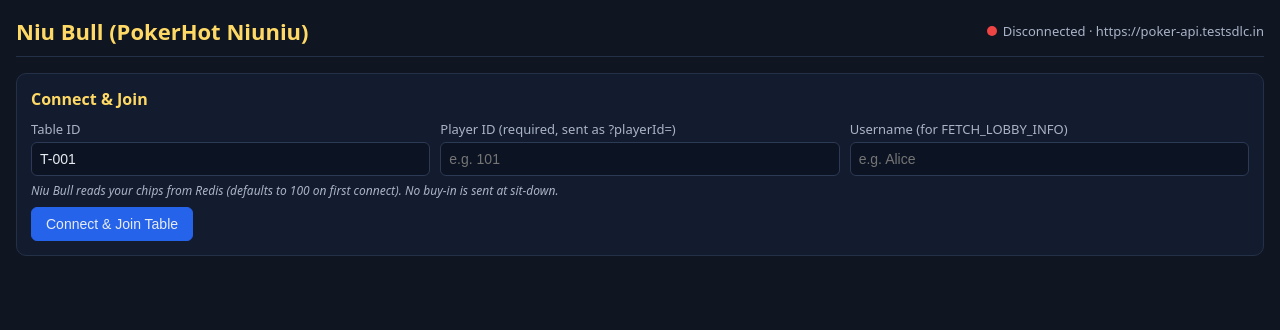
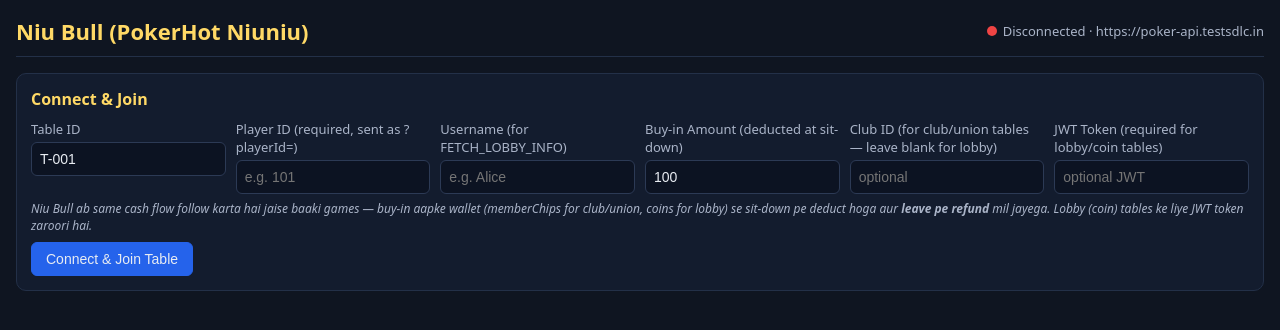
Before and after one commit to gaffarsweb/verificationEmail, a React (Create React App) app: page /niubull-game in a window 1280 px wide. Shown: the top 330 px of the page. Built offline with nearby package versions, Linux system fonts and the light colour scheme.

Commit message:
Update NiuBullGame.jsx

```diff
--- a/src/component/NiuBullGame.jsx
+++ b/src/component/NiuBullGame.jsx
@@ -392,6 +392,11 @@ export default function NiuBullGame() {
   const [topUpAmount, setTopUpAmount] = useState(200);
   const [pickedSeat, setPickedSeat] = useState("");
 
+  // Buy-in flow (replaces old Redis chip read)
+  const [buyInAmount, setBuyInAmount] = useState(100);
+  const [clubId, setClubId] = useState("");
+  const [jwtToken, setJwtToken] = useState("");
+
   const [state, dispatch] = useReducer(reducer, initialState);
 
   const [tickNow, setTickNow] = useState(Date.now());
@@ -693,17 +698,26 @@ export default function NiuBullGame() {
     socket.on("NIU_BALANCE_LOW", ({ balance, minBuyIn, message }) => {
       dispatch({ type: "SHOW_TOPUP", info: { balance, minBuyIn, message } });
     });
-    socket.on("GAME_ERROR", ({ reason, minBuyIn, balance }) => {
-      // Sit-in rejected for low balance: server sends BOTH minBuyIn and balance.
+    socket.on("GAME_ERROR", ({ reason, minBuyIn, balance, msg }) => {
+      // Sit-in / sit-down rejected for low balance — server sends BOTH minBuyIn AND balance.
       if (minBuyIn != null && balance != null) {
-        const msg = `Sit in failed — need ${minBuyIn} chips (you have ${balance}). Top up to continue.`;
-        pushToast(msg, "warn");
-        dispatch({
-          type: "SHOW_TOPUP",
-          info: { balance, minBuyIn, message: msg },
-        });
+        const m = `Sit failed — need ${minBuyIn} chips (you have ${balance}). Top up to continue.`;
+        pushToast(m, "warn");
+        dispatch({ type: "SHOW_TOPUP", info: { balance, minBuyIn, message: m } });
         return;
       }
+
+      // Friendly mapping for backend's technical reason codes.
+      const friendly = {
+        chip_deduction_failed: "Chip deduction failed — please retry or contact support.",
+        coin_deduction_failed: `Coin deduction failed${msg ? `: ${msg}` : ""}.`,
+        Invalid_Token: "Session expired — please log in again.",
+      };
+      if (friendly[reason]) {
+        pushToast(friendly[reason], "error");
+        return;
+      }
+
       pushToast(`Error: ${reason}${minBuyIn ? ` (min ${minBuyIn})` : ""}`, "error");
       if (reason && reason.toLowerCase().includes("insufficient")) {
         dispatch({ type: "SHOW_TOPUP", info: { minBuyIn, message: reason } });
@@ -732,10 +746,20 @@ export default function NiuBullGame() {
   const sitDown = (seatId) => {
     if (!seatId) return pushToast("Pick a seat first", "warn");
     if (!socket) return pushToast("Not connected", "error");
-    // Niu Bull: server reads chips from Redis — no `amount` needed.
-    socket.emit("SIT_DOWN", {
+
+    const amt = Number(buyInAmount);
+    if (!amt || amt <= 0) {
+      return pushToast("Buy-in amount required (> 0)", "warn");
+    }
+
+    // Niu Bull now uses the same cash flow as other games — amount is
+    // deducted at sit-down and refunded on leave.
+    socket.emit("SIT_DOWN_CLUB_TABLE", {
       tableId,
       seatId: Number(seatId),
+      amount: amt,
+      clubId: clubId.trim() || null,
+      token: jwtToken.trim() || undefined,
     });
   };
 
@@ -831,9 +855,29 @@ export default function NiuBullGame() {
               Username (for FETCH_LOBBY_INFO)
               <input value={username} onChange={(e) => setUsername(e.target.value)} placeholder="e.g. Alice" />
             </label>
+            <label>
+              Buy-in Amount (deducted at sit-down)
+              <input
+                type="number"
+                value={buyInAmount}
+                onChange={(e) => setBuyInAmount(e.target.value)}
+                min={1}
+                placeholder="e.g. 100"
+              />
+            </label>
+            <label>
+              Club ID (for club/union tables — leave blank for lobby)
+              <input value={clubId} onChange={(e) => setClubId(e.target.value)} placeholder="optional" />
+            </label>
+            <label>
+              JWT Token (required for lobby/coin tables)
+              <input value={jwtToken} onChange={(e) => setJwtToken(e.target.value)} placeholder="optional JWT" />
+            </label>
           </div>
           <div className="nb-hint">
-            Niu Bull reads your chips from Redis (defaults to 100 on first connect). No buy-in is sent at sit-down.
+            Niu Bull ab same cash flow follow karta hai jaise baaki games — buy-in aapke
+            wallet (memberChips for club/union, coins for lobby) se sit-down pe deduct hoga
+            aur <b>leave pe refund</b> mil jayega. Lobby (coin) tables ke liye JWT token zaroori hai.
           </div>
           <div className="nb-row">
             <button className="nb-btn primary" onClick={joinTable}>
```
